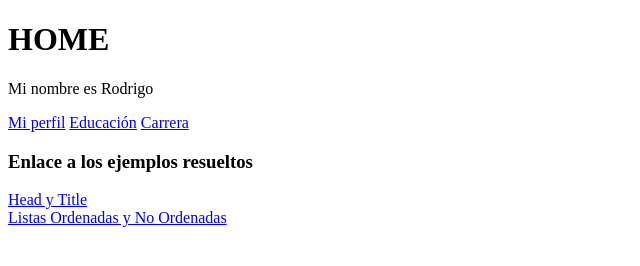
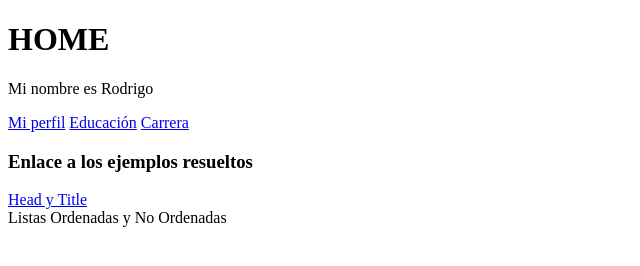
Before and after one commit to rocdmx/WebDevelopment2020, a plain HTML site: page index.html in a window 1280 px wide. Shown: the whole page, without its empty margins (0-640 px from the left). Drawn offline with Linux system fonts and the light colour scheme.

Commit message:
Cambio en links de Home

```diff
--- a/index.html
+++ b/index.html
@@ -12,7 +12,6 @@
 
   <h3>Enlace a los ejemplos resueltos</h3>
   <div><a href="./Ejemplos/head.html">Head y Title</a></div>
-  <div><a href="./Ejemplos/listas.html"></a></div>
-  <a href="./Ejemplos/head.html">Listas Ordenadas y No Ordenadas</a>
+  <div><a href="./Ejemplos/listas.html"></a>Listas Ordenadas y No Ordenadas</div>
 </body>
 </html>
```
